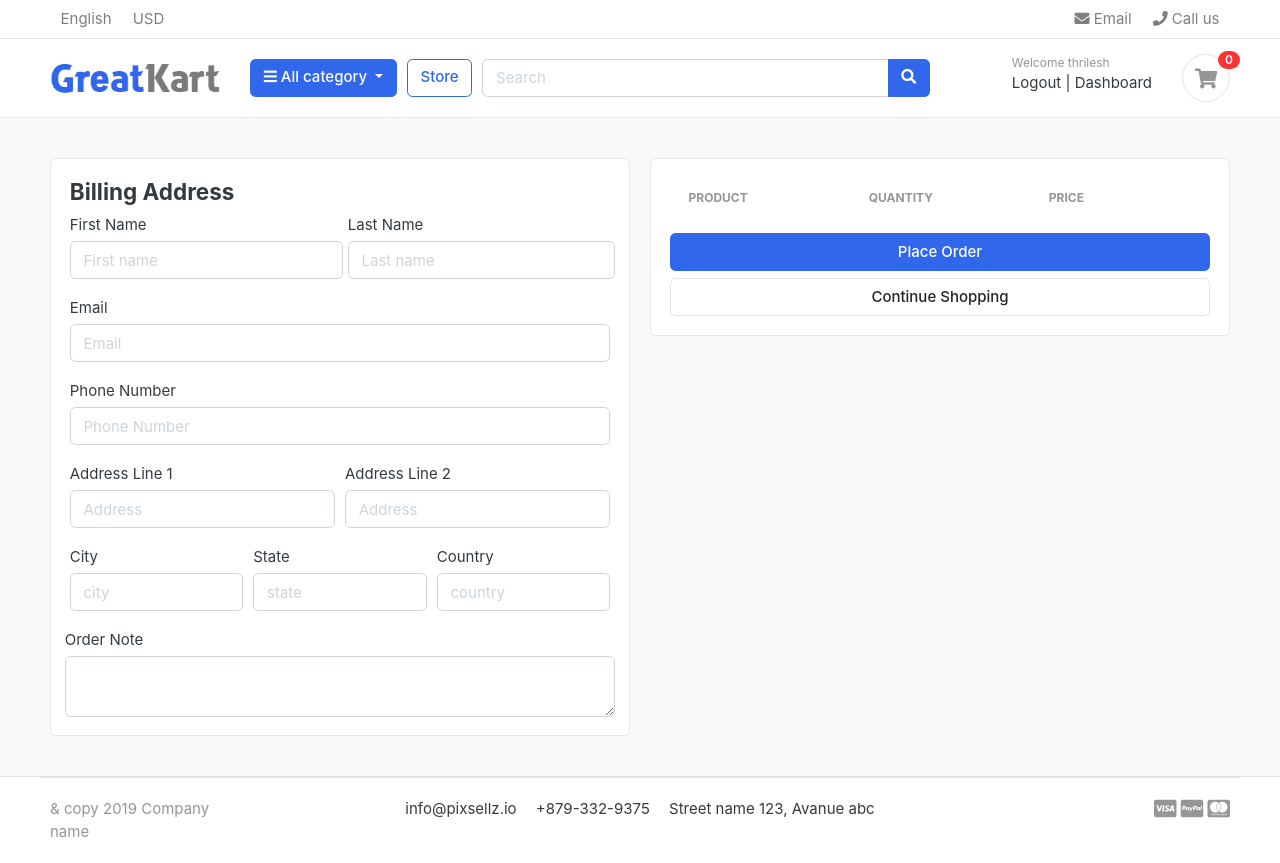
After one commit to Thrilesh/Ecommerce-Project, a Django app: page /cart/checkout/ in a window 1280 px wide. The commit adds this page. Run offline with Django 4.2, Linux system fonts and the light colour scheme; a user stored in the database is signed in; data comes from the database, SQL or seed files in the repository; both versions use the stored data as it was after the commit; lists and menus that the app fills with data are empty; some libraries are stand-ins or nearby versions; some web fonts are replaced.

Commit message:
Handled Cart and Checkout Page for LoggedIn User's

```diff
--- a/PixelCart/templates/PixelCart/cart.html
+++ b/PixelCart/templates/PixelCart/cart.html
@@ -120,7 +120,7 @@
 			<p class="text-center mb-3">
 				<img src="{% static "./images/misc/payments.png" %}" height="26">
 			</p>
-			<a href="./place-order.html" class="btn btn-primary btn-block"> Checkout </a>
+			<a href="{% url  "checkout" %}" class="btn btn-primary btn-block"> Checkout </a>
 			<a href="{% url "store" %}" class="btn btn-light btn-block">Continue Shopping</a>
 		</div> <!-- card-body.// -->
 		</div> <!-- card.// -->
--- /dev/null
+++ b/PixelCart/templates/PixelCart/checkout.html
@@ -0,0 +1,154 @@
+{% extends "PixelCart/base.html"%}
+{% load static %}
+
+
+{% block content %}
+
+
+
+
+<section class="section-content padding-y bg">
+<div class="container">
+
+<!-- ============================ COMPONENT 1 ================================= -->
+<div class="row">
+	<aside class="col-lg-6">
+<div class="card">
+    <div class="card-body">
+        <h4>Billing Address</h4>
+        <form action="" method="POST">
+            {% csrf_token %}
+            <div class="form-row">
+                <div class="col form-group">
+                    <label for="firstName">First Name</label>
+                    <input type="text" name='first_name' class="form-control" placeholder="First name" required>
+                </div>
+                <div class="form-row">
+                    <div class="col form-group">
+                        <label for="lastname">Last Name</label>
+                        <input type="text" name='last_name' class="form-control" placeholder="Last name" required>
+                    </div>
+                </div>
+            </div>
+            <div class="form-row">
+                <div class="col form-group">
+                    <label for="email">Email</label>
+                    <input type="text" name='email' class="form-control" placeholder="Email" required>
+                </div>
+            </div>
+                <div class="form-row">
+                    <div class="col form-group">
+                        <label for="phone number">Phone Number</label>
+                        <input type="text" name='phone_number' class="form-control" placeholder="Phone Number" required>
+                    </div>
+                </div>
+                    <div class="form-row">
+                        <div class="col form-group">
+                            <label for="Address">Address Line 1</label>
+                            <input type="text" name='address_Line_1' class="form-control" placeholder="Address" required>
+                        </div>
+                        <div class="col form-group">
+                            <label for="Address">Address Line 2</label>
+                            <input type="text" name='address_line_2' class="form-control" placeholder="Address">
+                        </div>
+                    </div>
+                        <div class="form-row">
+                            <div class="col form-group">
+                                    <label for="Address">City</label>
+                                    <input type="text" name='city' class="form-control" placeholder="city" required>
+                            </div>
+                                <div class="col form-group">
+                                    <label for="Address">State</label>
+                                    <input type="text" name='state' class="form-control" placeholder="state" required>
+                                </div>
+                                    <div class="col form-group">
+                                        <label for="Address">Country</label>
+                                        <input type="text" name='country' class="form-control" placeholder="country" required>
+                                    </div>
+                        </div>
+                            <div class="form-row">
+                                    <label for=""> Order Note</label>
+                                        <textarea name="note" rows="2" cols="30" class="form-control"></textarea>
+                            </div>
+
+
+
+
+    </div>
+
+</div> <!-- card.// -->
+
+	</aside> <!-- col.// -->
+	<aside class="col-lg-6">
+
+		<div class="card">
+		<div class="card-body">
+            <table class="table table-borderless table-shopping-cart">
+                <thead class="text-muted">
+                <tr class="small text-uppercase">
+                  <th scope="col" width="120">Product</th>
+                  <th scope="col" width="120">Quantity</th>
+                  <th scope="col" width="120">Price</th>
+                </tr>
+                </thead>
+                <tbody>
+                    {% for cart_item in cart_items %}
+                <tr>
+                    <td>
+
+                        <figure class="itemside align-items-center">
+                            <div class="aside"><img src="{{cart_item.product.image.url}}" class="img-sm"></div>
+                            <figcaption class="info">
+                                <a href="{{ cart_item.product.get_url }}" class="title text-dark">{{cart_item.product.product_name}}</a>
+                                <p class="text-muted small">
+                                    {% if cart_item.variations.all %}
+
+                                      {% for item in cart_item.variations.all %}
+
+                                        {{ item.variation_category | capfirst }} : {{ item.variation_value | capfirst }} <br>
+
+                                      {% endfor%}
+
+                                    {% endif %}
+                                </p>
+                            </figcaption>
+                        </figure>
+                    </td>
+                    <td>
+                        <label for="">{{cart_item.quantity}}</label>
+                    </td>
+                    <td>
+
+                        <div class="price-wrap">
+                            <var class="price"> $ {{cart_item.product.price}}</var>
+                            <small class="text-muted">  ${{cart_item.product.price}} each </small>
+                        </div> <!-- price-wrap .// -->
+
+
+                    </td>
+
+
+                </tr>
+                {% endfor %}
+                </tbody>
+                </table>
+
+            <button type"submit" name="submit" class="btn btn-primary btn-block">Place Order </button>
+			<a href="{% url "store" %}" class="btn btn-light btn-block">Continue Shopping</a>
+
+        </form>
+		</div> <!-- card-body.// -->
+		</div> <!-- card.// -->
+
+
+</aside> <!-- col.// -->
+
+
+</div> <!-- row.// -->
+
+<!-- ============================ COMPONENT 1 END .// ================================= -->
+
+</div> <!-- container .//  -->
+</section>
+
+{% endblock %}
--- a/cart/context_processors.py
+++ b/cart/context_processors.py
@@ -9,7 +9,10 @@ def counter(request):
     else:
         try:
             cart = Cart.objects.filter(cart_id=_cart_id(request))
-            cart_items = CartItem.objects.all().filter(cart=cart[:1])
+            if request.user.is_authenticated:
+                cart_items = CartItem.objects.all().filter(user=request.user)
+            else:
+                cart_items = Cart.objects.filter(cart_id=cart[:1])
             for cart_item in cart_items:
                 cart_count += cart_item.quantity
         except Cart.DoesNotExist:
--- a/cart/models.py
+++ b/cart/models.py
@@ -1,8 +1,6 @@
 from django.db import models
 from store.models import Product, Variation
-
-
-# Create your models here.
+from accounts.models import Account
 
 
 class Cart(models.Model):
@@ -14,6 +12,7 @@ class Cart(models.Model):
 
 
 class CartItem(models.Model):
+    user = models.ForeignKey(Account, on_delete=models.CASCADE, null=True)
     product = models.ForeignKey(Product, on_delete=models.CASCADE)
     variations = models.ManyToManyField(Variation, blank=True)
     cart = models.ForeignKey(Cart, on_delete=models.CASCADE)
--- a/cart/urls.py
+++ b/cart/urls.py
@@ -8,4 +8,5 @@ urlpatterns = [
          views.remove_cart, name="remove_cart"),
     path("remove_cart_item/<int:product_id>/<int:cart_item_id>/",
          views.remove_cart_item, name="remove_cart_item"),
+    path("checkout/", views.checkout, name="checkout"),
 ]
--- a/cart/views.py
+++ b/cart/views.py
@@ -2,6 +2,7 @@ from django.http import HttpResponse
 from django.shortcuts import get_object_or_404, render, redirect
 from store.models import Product, Variation
 from .models import Cart, CartItem
+from django.contrib.auth.decorators import login_required
 
 # Create your views here.
 
@@ -15,74 +16,135 @@ def _cart_id(request):
 
 
 def add_cart(request, product_id):
+    current_user = request.user
     product = Product.objects.get(id=product_id)
-    product_variations = []
 
-    if request.method == "POST":
-        for item in request.POST:
-            key = item
-            value = request.POST[key]
-            try:
-                variation = Variation.objects.get(
-                    product=product, variation_category__iexact=key, variation_value__iexact=value)
-                product_variations.append(variation)
-            except Variation.DoesNotExist:
-                print(f"Variation not found: {key} - {value}")
+    # If user is authenticated
+    if current_user.is_authenticated:
+        product_variations = []
 
-    print(f"Product Variations: {product_variations}")
+        if request.method == "POST":
+            product_variations = [
+                Variation.objects.get(
+                    product=product,
+                    variation_category__iexact=key,
+                    variation_value__iexact=value
+                )
+                for key, value in request.POST.items()
+                if key != 'csrfmiddlewaretoken'  # Exclude CSRF token
+            ]
 
-    try:
-        cart = Cart.objects.get(cart_id=_cart_id(request))
-    except Cart.DoesNotExist:
-        cart = Cart.objects.create(cart_id=_cart_id(request))
-        cart.save()
+        is_cart_item_exists = CartItem.objects.filter(
+            product=product, user=current_user, cart=_cart_id(request)).exists()
 
-    is_cart_item_exists = CartItem.objects.filter(
-        product=product, cart=cart).exists()
+        if is_cart_item_exists:
+            cart_item = CartItem.objects.filter(
+                product=product, user=current_user)
+            ex_var_list = []
+            id_list = []
 
-    if is_cart_item_exists:
-        cart_item = CartItem.objects.filter(product=product, cart=cart)
-        ex_var_list = []
-        id_list = []
+            for item in cart_item:
+                existing_variations = item.variations.all()
+                ex_var_list.append(list(existing_variations))
+                id_list.append(item.id)
 
-        for item in cart_item:
-            existing_variations = item.variations.all()
-            ex_var_list.append(list(existing_variations))
-            id_list.append(item.id)
+            if product_variations in ex_var_list:
+                # Increase the cart item quantity
+                index = ex_var_list.index(product_variations)
+                item_id = id_list[index]
+                item = CartItem.objects.get(product=product, id=item_id)
+                item.quantity += 1
+                item.save()
 
-        print(f"Existing Variations List: {ex_var_list}")
+            else:
+                item = CartItem.objects.create(
+                    product=product,
+                    quantity=1,
+                    cart=_cart_id(request),
+                    user=current_user
+                )
+                if len(product_variations) > 0:
+                    item.variations.clear()
+                    item.variations.add(*product_variations)
+                item.save()
+            return redirect('cart')
 
-        if product_variations in ex_var_list:
-            index = ex_var_list.index(product_variations)
-            item_id = id_list[index]
-            item = CartItem.objects.get(product=product, id=item_id)
-            item.quantity += 1
-            item.save()
-            print("Quantity Increased")
+    # If the user is not authenticated
+    else:
+        product_variations = []
+
+        if request.method == "POST":
+            product_variations = [
+                Variation.objects.get(
+                    product=product,
+                    variation_category__iexact=key,
+                    variation_value__iexact=value
+                )
+                for key, value in request.POST.items()
+                if key != 'csrfmiddlewaretoken'  # Exclude CSRF token
+            ]
+
+        try:
+            # Get the cart using the cart_id present
+            cart = Cart.objects.get(cart_id=_cart_id(request))
+
+        except Cart.DoesNotExist:
+            cart = Cart.objects.create(cart_id=_cart_id(request))
+            cart.save()
+
+        is_cart_item_exists = CartItem.objects.filter(
+            product=product, cart=cart).exists()
+
+        if is_cart_item_exists:
+            cart_item = CartItem.objects.filter(product=product, cart=cart)
+
+            ex_var_list = []
+            id_list = []
+
+            for item in cart_item:
+                existing_variations = item.variations.all()
+                ex_var_list.append(list(existing_variations))
+                id_list.append(item.id)
+
+            if product_variations in ex_var_list:
+                index = ex_var_list.index(product_variations)
+                item_id = id_list[index]
+                item = CartItem.objects.get(product=product, id=item_id)
+                item.quantity += 1
+                item.save()
+
+            else:
+                item = CartItem.objects.create(
+                    product=product, quantity=1, cart=cart)
+                if len(product_variations) > 0:
+                    item.variations.clear()
+                    item.variations.add(*product_variations)
+                item.save()
+
         else:
-            item = CartItem.objects.create(
-                product=product, quantity=1, cart=cart)
+            cart_item = CartItem.objects.create(
+                product=product,
+                quantity=1,
+                cart=cart,
+            )
             if len(product_variations) > 0:
-                item.variations.clear()
-                item.variations.add(*product_variations)
-            item.save()
+                cart_item.variations.clear()
+                cart_item.variations.add(*product_variations)
+            cart_item.save()
             print("New Cart Item Created")
-    else:
-        cart_item = CartItem.objects.create(
-            product=product, quantity=1, cart=cart)
-        if len(product_variations) > 0:
-            cart_item.variations.clear()
-            cart_item.variations.add(*product_variations)
-        cart_item.save()
-        print("New Cart Item Created")
 
     return redirect("cart")
 
 
 def remove_cart(request, product_id, cart_item_id):
-    cart = Cart.objects.get(cart_id=_cart_id(request))
     product = get_object_or_404(Product, id=product_id)
+
+    if request.user.is_authenticated:
+        cart_item = CartItem.objects.get(
+            product=product, user=request.user, id=cart_item_id)
+
     try:
+        cart = Cart.objects.get(cart_id=_cart_id(request))
         cart_item = CartItem.objects.get(
             product=product, cart=cart, id=cart_item_id)
         if cart_item.quantity > 1:
@@ -96,10 +158,15 @@ def remove_cart(request, product_id, cart_item_id):
 
 
 def remove_cart_item(request, product_id, cart_item_id):
-    cart = Cart.objects.get(cart_id=_cart_id(request))
     product = get_object_or_404(Product, id=product_id)
-    cart_item = CartItem.objects.get(
-        product=product, cart=cart, id=cart_item_id)
+
+    if request.user.is_authenticated:
+        cart_item = CartItem.objects.get(
+            product=product, user=request.user, id=cart_item_id)
+    else:
+        cart = Cart.objects.get(cart_id=_cart_id(request))
+        cart_item = CartItem.objects.get(
+            product=product, cart=cart, id=cart_item_id)
     cart_item.delete()
     return redirect("cart")
 
@@ -108,13 +175,17 @@ def cart(request, total=0, quantity=0, cart_items=None):
     try:
         tax = 0
         grand_total = 0
-        cart = Cart.objects.get(cart_id=_cart_id(request))
-        cart_items = CartItem.objects.filter(cart=cart, is_active=True)
+        if request.user.is_authenticated:
+            cart_items = CartItem.objects.filter(
+                user=request.user, is_active=True)
+        else:
+            cart = Cart.objects.get(cart_id=_cart_id(request))
+            cart_items = CartItem.objects.filter(cart=cart, is_active=True)
         for cart_item in cart_items:
             total += (cart_item.product.price * cart_item.quantity)
             quantity = cart_item.quantity
-        tax = (2*total)/100
-        grand_total = total+tax
+        tax = (2 * total) / 100
+        grand_total = total + tax
 
     except Cart.DoesNotExist:
         pass
@@ -127,3 +198,36 @@ def cart(request, total=0, quantity=0, cart_items=None):
         "grand_total": grand_total,
     }
     return render(request, 'Pixelcart/cart.html', context)
+
+
+@login_required(login_url="login")
+def checkout(request, total=0, quantity=0, cart_items=None):
+    try:
+        tax = 0
+        grand_total = 0
+
+        if request.user.is_authenticated:
+            cart_items = CartItem.objects.filter(
+                user=request.user, is_active=True)
+        else:
+            cart = Cart.objects.get(cart_id=_cart_id(request))
+            cart_items = CartItem.objects.filter(cart=cart, is_active=True)
+        for cart_item in cart_items:
+            total += (cart_item.product.price * cart_item.quantity)
+            quantity = cart_item.quantity
+
+        # Calculate tax and grand total outside the loop
+        tax = (2 * total) / 100
+        grand_total = total + tax
+
+    except Cart.DoesNotExist:
+        pass
+
+    context = {
+        "total": total,
+        "quantity": quantity,
+        "cart_items": cart_items,
+        "tax": tax,
+        "grand_total": grand_total,
+    }
+    return render(request, "PixelCart/checkout.html", context)
```
Also changed, not shown: accounts/views.py (+59 -10 lines), cart/migrations/0003_cartitem_user.py (added), db.sqlite3.
